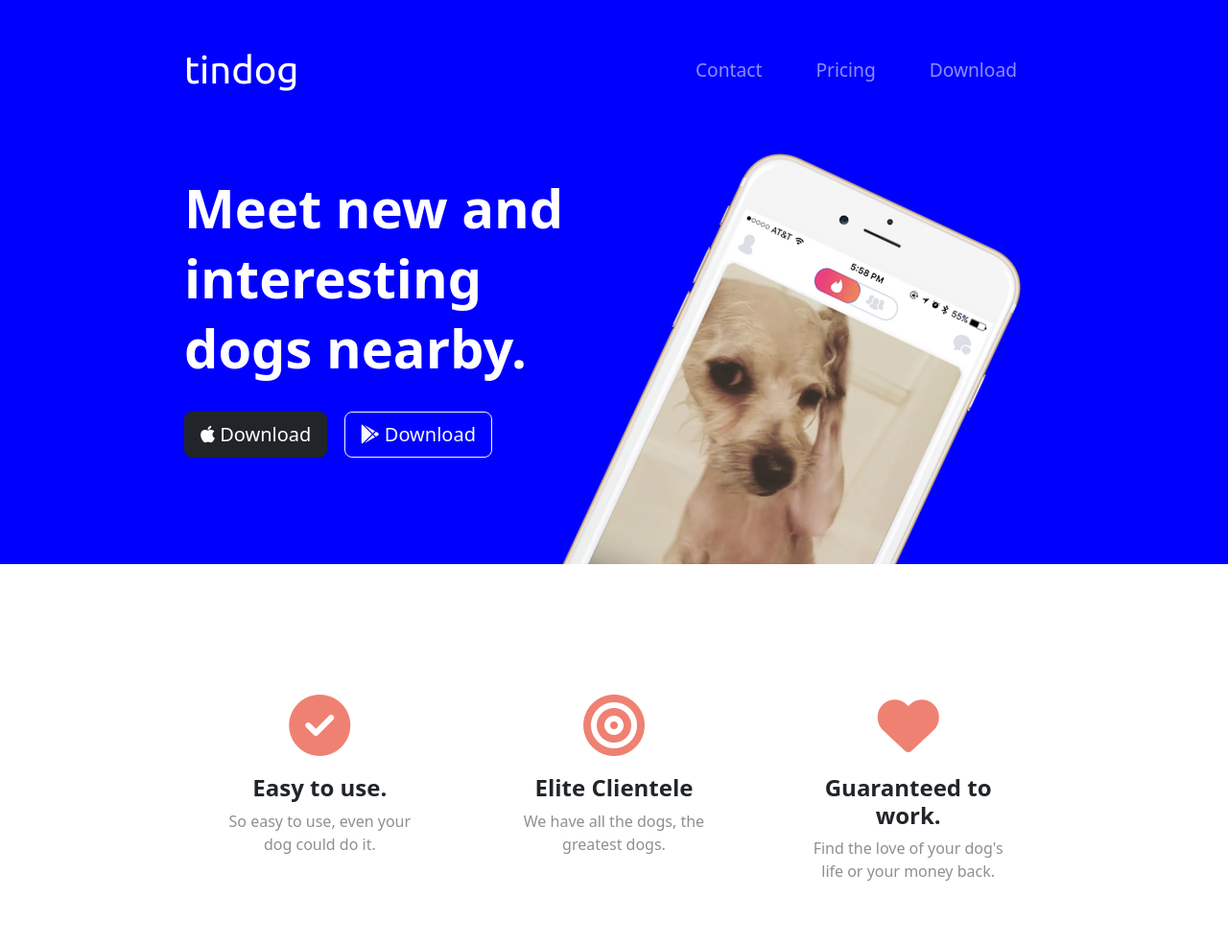
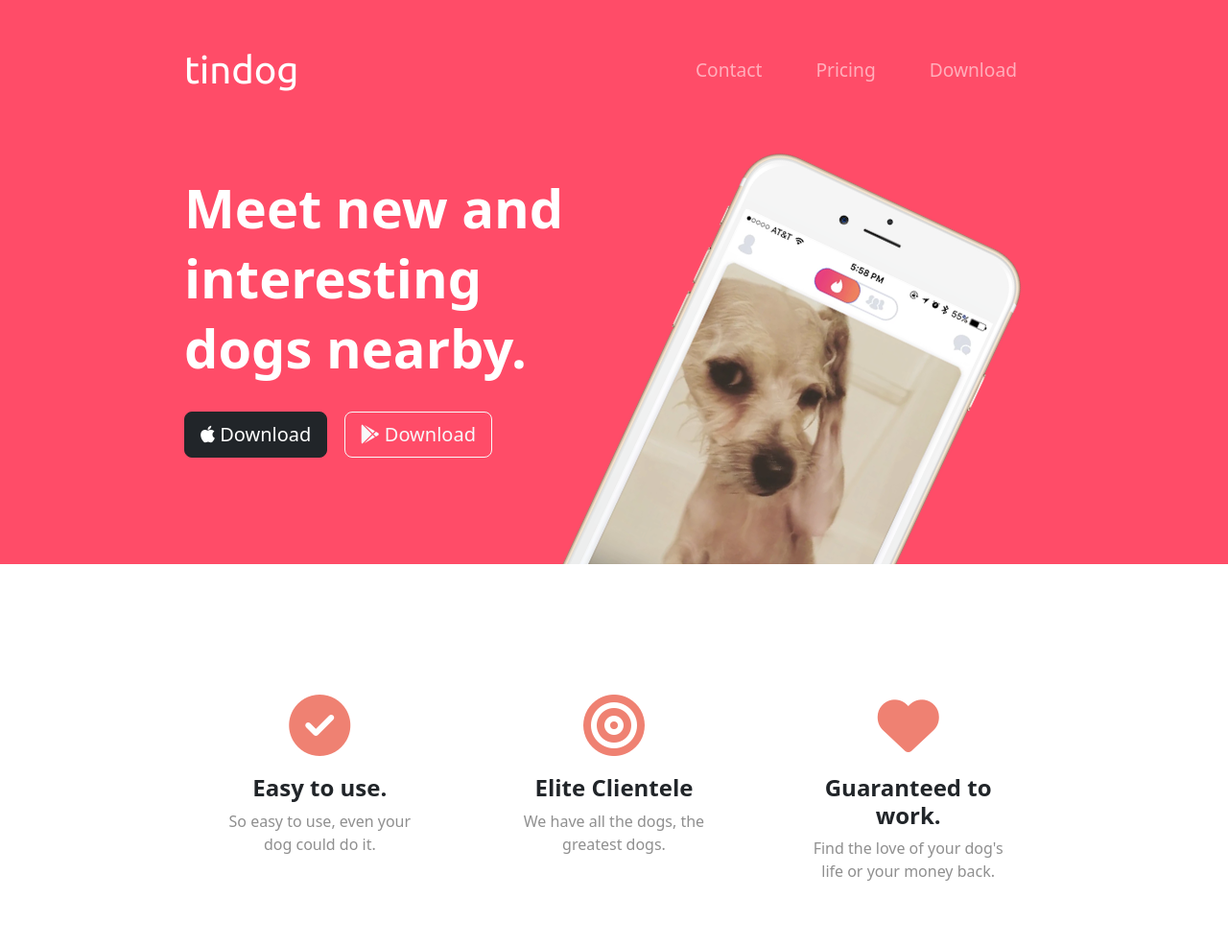
Before and after one commit to hrithiksd3917/My_project, a plain HTML site: page index.html in a window 1280 px wide. Shown: the top 985 px of the page at 96% size. Drawn offline with nearby package versions, Linux system fonts and the light colour scheme.

Commit message:
changed background color from blue to ff4c68

```diff
--- a/css/styles.css
+++ b/css/styles.css
@@ -33,7 +33,7 @@ p {
 
 /* ....Sections.... */
 .colored-section{
-    background-color: blue;
+    background-color: #ff4c68;
     color: white;
 }
 
```
